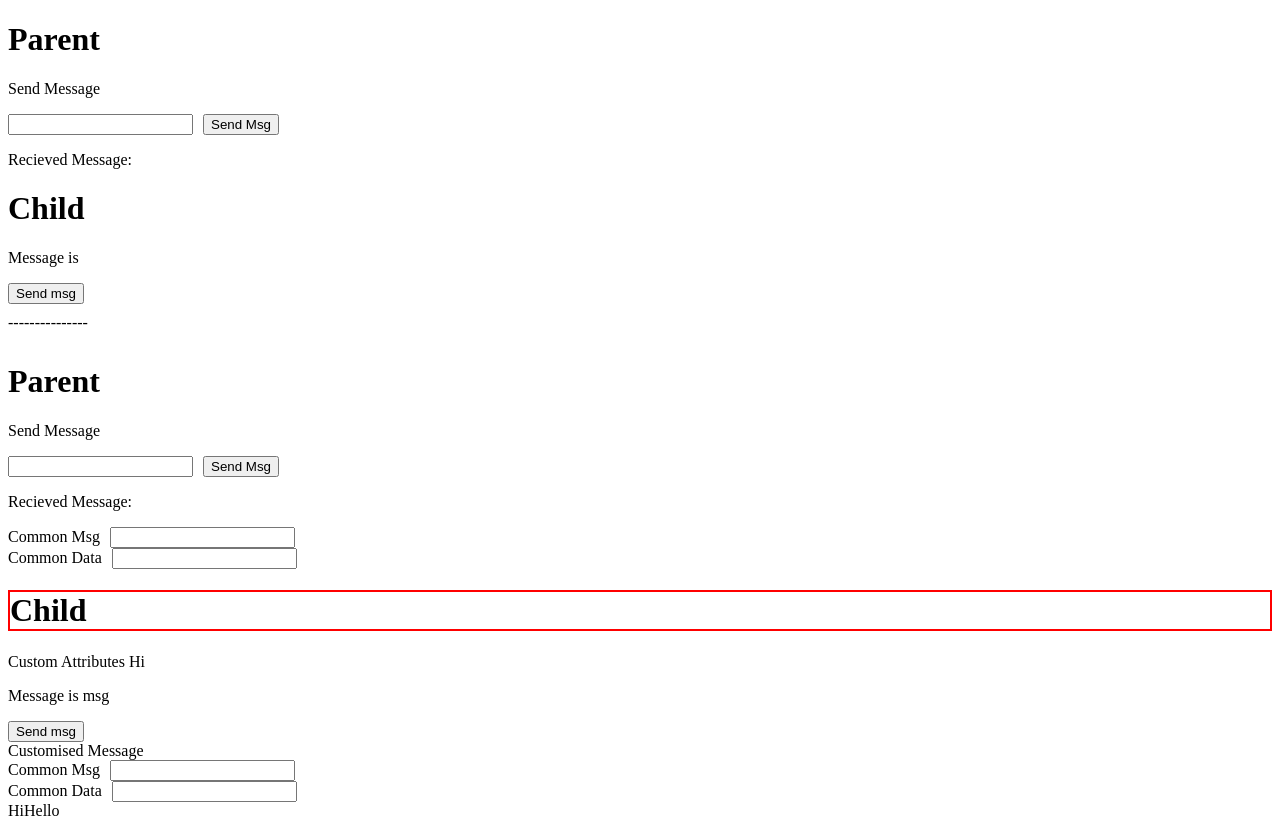
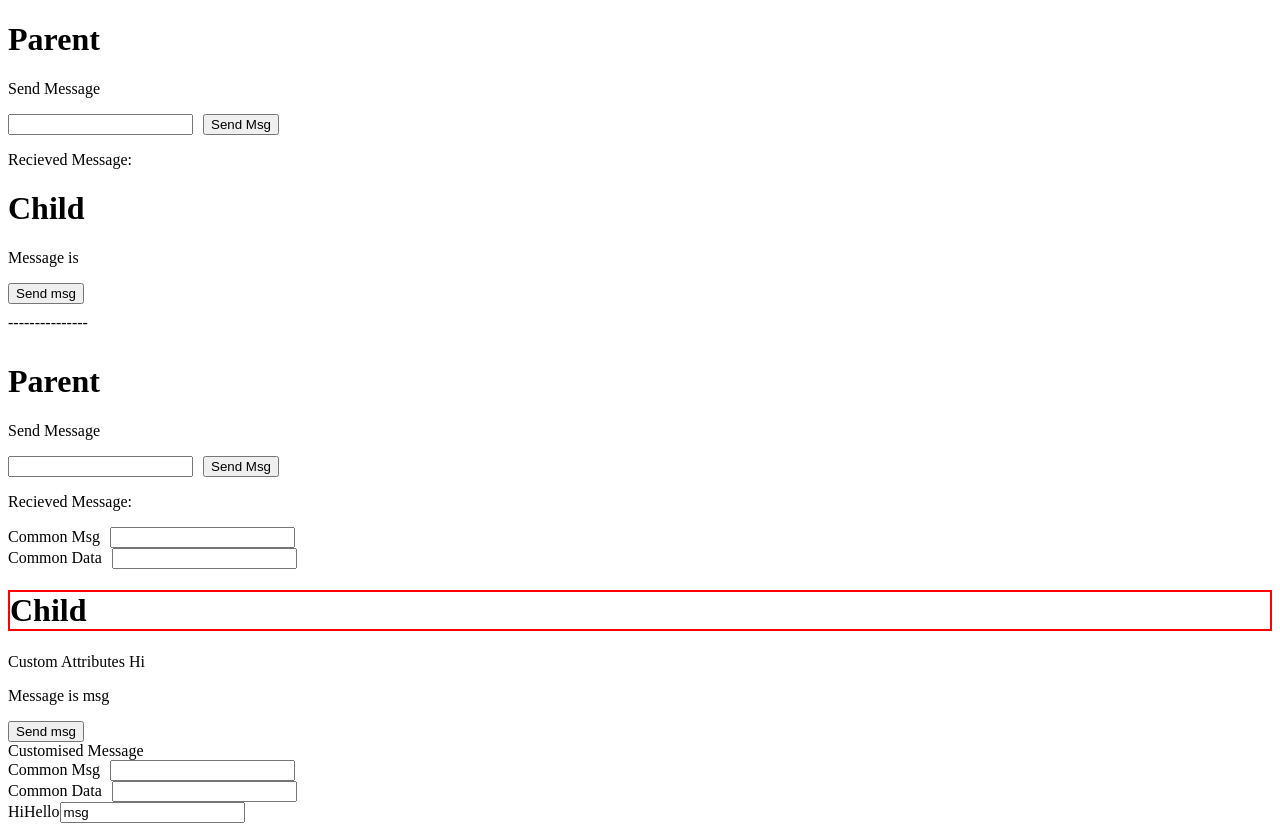
Before and after one commit to saivikassingamsetty/Dev, a Vue app in the folder vue-playground/: page / in a window 1280 px wide. Built offline with nearby package versions, Linux system fonts and the light colour scheme; the HTML template or start-up script is replaced by a standard one.

Commit message:
Provide Inject

```diff
--- a/vue-playground/src/components/Component.vue
+++ b/vue-playground/src/components/Component.vue
@@ -33,7 +33,7 @@
 </template>
 
 <script setup>
-import { ref } from "vue";
+import { ref, provide } from "vue";
 import Child from "./ComponentChild.vue";
 
 const msg = ref("");
@@ -49,4 +49,10 @@ const recieved = ref("");
 
 const commonMsg = ref("");
 const commonData = ref("");
+
+const updateMsg = (m) => {
+  msgToChild.value = m.target.value;
+};
+
+provide("provided", [msgToChild, updateMsg]);
 </script>
--- a/vue-playground/src/components/ComponentChild.vue
+++ b/vue-playground/src/components/ComponentChild.vue
@@ -16,10 +16,12 @@
 
   <slot name="custom" custom-msg="Hi">Default Msg</slot>
   <slot my-msg="Hello"></slot>
+
+  <input :value="injectedRef" @input="updateFunc" />
 </template>
 
 <script setup>
-import { watch, toRefs, onBeforeUpdate, useAttrs } from "vue";
+import { watch, toRefs, onBeforeUpdate, useAttrs, inject } from "vue";
 // array syntax
 // const props = defineProps(["foo"]);
 
@@ -87,6 +89,9 @@ const attrs = useAttrs();
 
 console.log(attrs);
 
+const [injectedRef, updateFunc] = inject("provided", "default");
+console.log(injectedRef);
+
 watch(foo, () => {
   console.log("foo changed", foo);
 });
```
